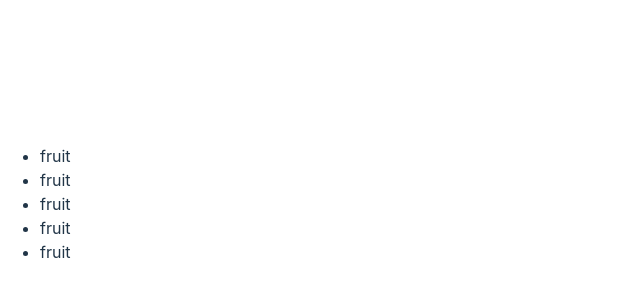
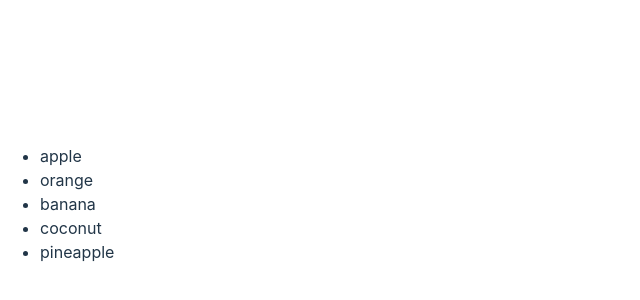
Before and after one commit to tanjirhc/react-render, a React (Vite) app: page / in a window 1280 px wide. Shown: the part 196-496 px from the top of the page, without its empty margins (0-640 px from the left). Built offline with nearby package versions, Linux system fonts and the light colour scheme.

Commit message:
fruit in curly braces

```diff
--- a/src/List.tsx
+++ b/src/List.tsx
@@ -2,7 +2,7 @@ function List(){
 
   const fruits =["apple", "orange", "banana", "coconut", "pineapple"];
 
-  const listItems = fruits.map(fruit => <li>fruit</li>);
+  const listItems = fruits.map(fruit => <li>{fruit}</li>);
 
   return(<ul>{listItems}</ul>);
 }
```
